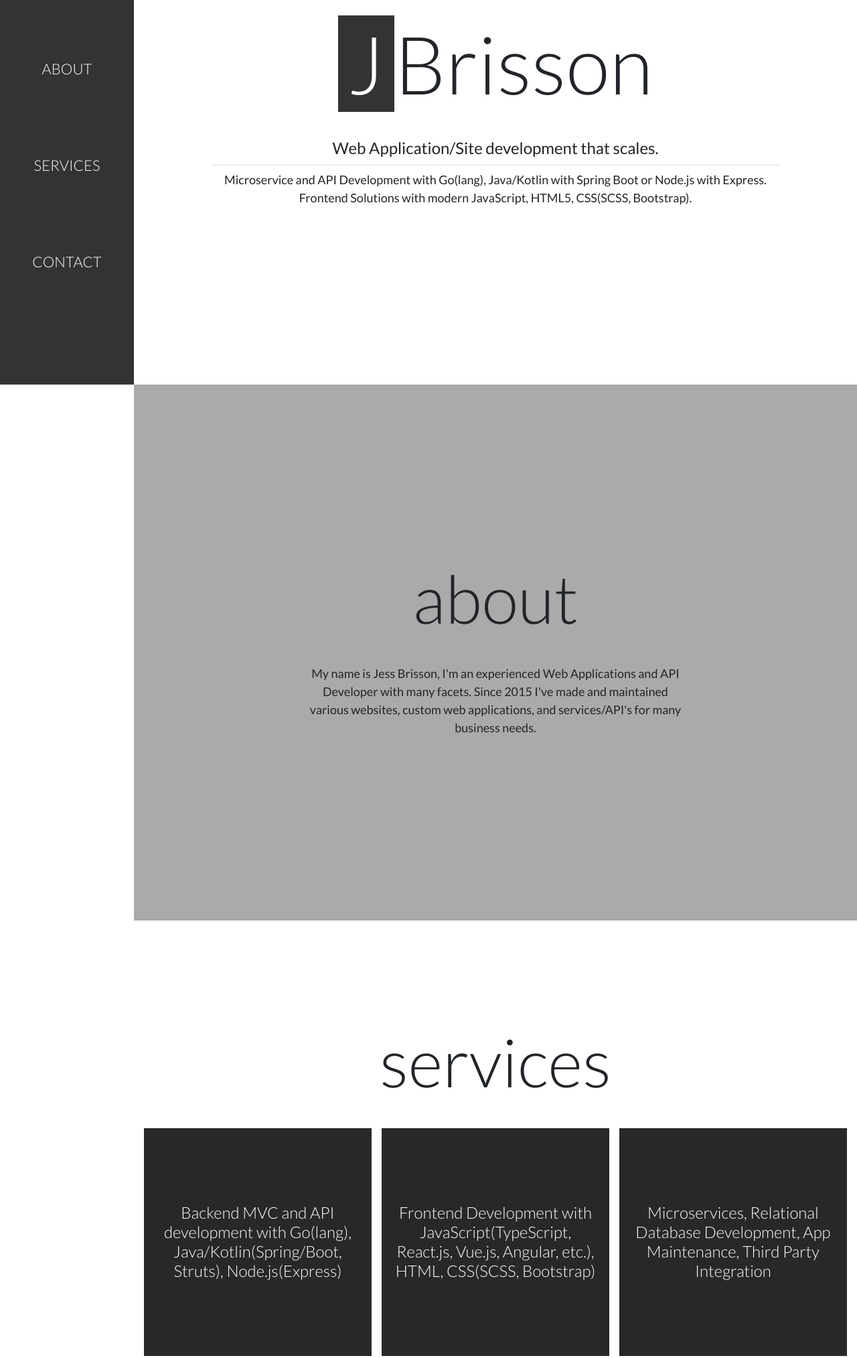
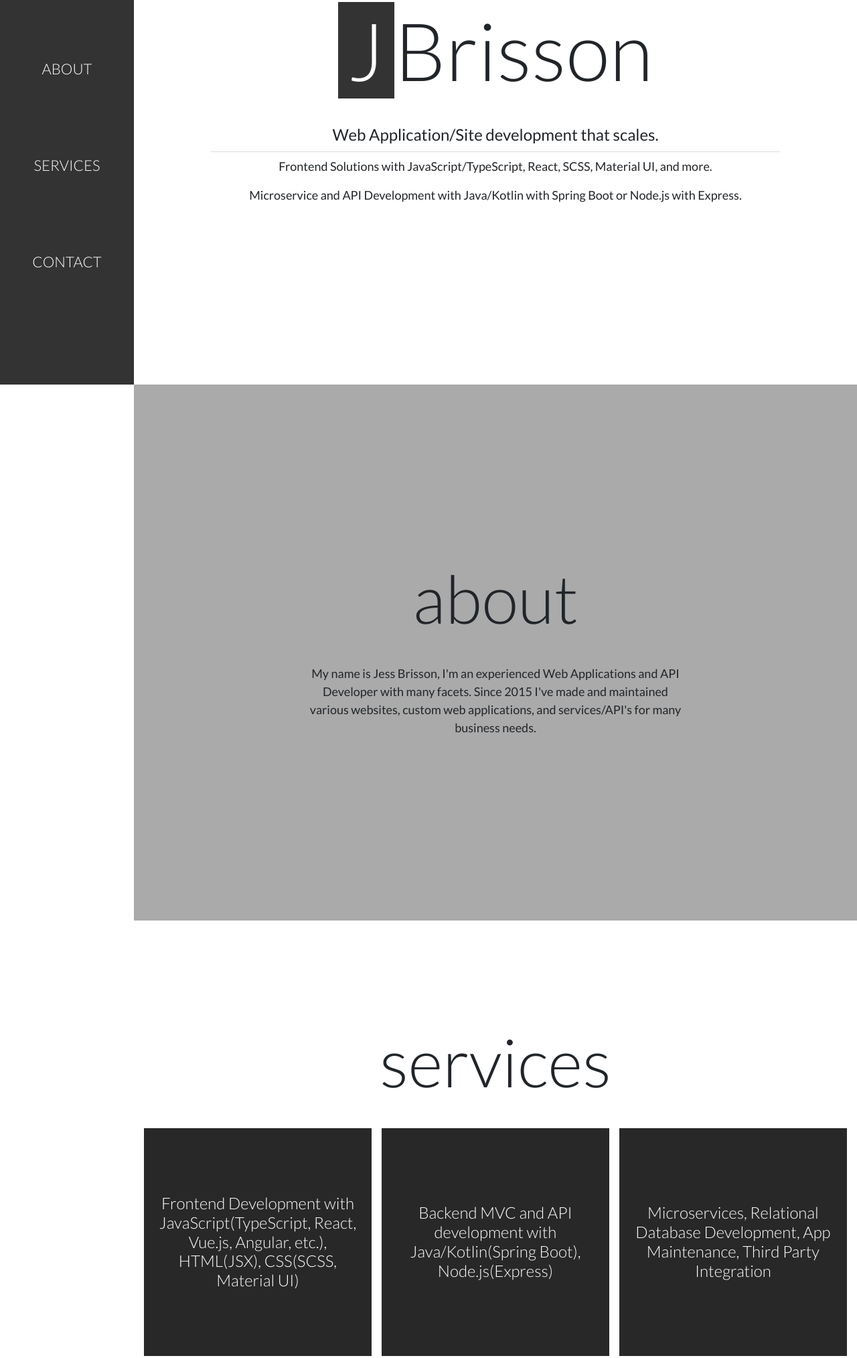
Before and after one commit to jessb133/jessb133.github.io, a plain HTML site: page index.html in a window 1280 px wide. Shown: the part 226-2253 px from the top of the page at 67% size. Drawn offline with nearby package versions, Linux system fonts and the light colour scheme.

Commit message:
bring frontend to the forefront, fix p tag.

```diff
--- a/index.html
+++ b/index.html
@@ -62,8 +62,8 @@
           <div class="row jb-content">
             <div class="col-sm-12">
                 <p class="h4">Web Application/Site development that scales.</p>
-                <p>Microservice and API Development with Go(lang), Java/Kotlin with Spring Boot or Node.js with Express.
-                <br>Frontend Solutions with modern JavaScript, HTML5, CSS(SCSS, Bootstrap).
+                <p>Frontend Solutions with JavaScript/TypeScript, React, SCSS, Material UI, and more.</p>
+                <p>Microservice and API Development with Java/Kotlin with Spring Boot or Node.js with Express.</p>
                 <br>
             </div>
           </div>
@@ -99,12 +99,12 @@
           <div class="row jb-content">
             <div class="col-lg-4">
               <div>
-                <h3>Backend MVC and API development with Go(lang), Java/Kotlin(Spring/Boot, Struts), Node.js(Express)</h3>
+                <h3>Frontend Development with JavaScript(TypeScript, React, Vue.js, Angular, etc.), HTML(JSX), CSS(SCSS, Material UI)</h3>
               </div>
             </div>
             <div class="col-lg-4">
               <div>
-                <h3>Frontend Development with JavaScript(TypeScript, React.js, Vue.js, Angular, etc.), HTML, CSS(SCSS, Bootstrap)</h3>
+                <h3>Backend MVC and API development with Java/Kotlin(Spring Boot), Node.js(Express)</h3>
               </div>
             </div>
             <div class="col-lg-4">
```
